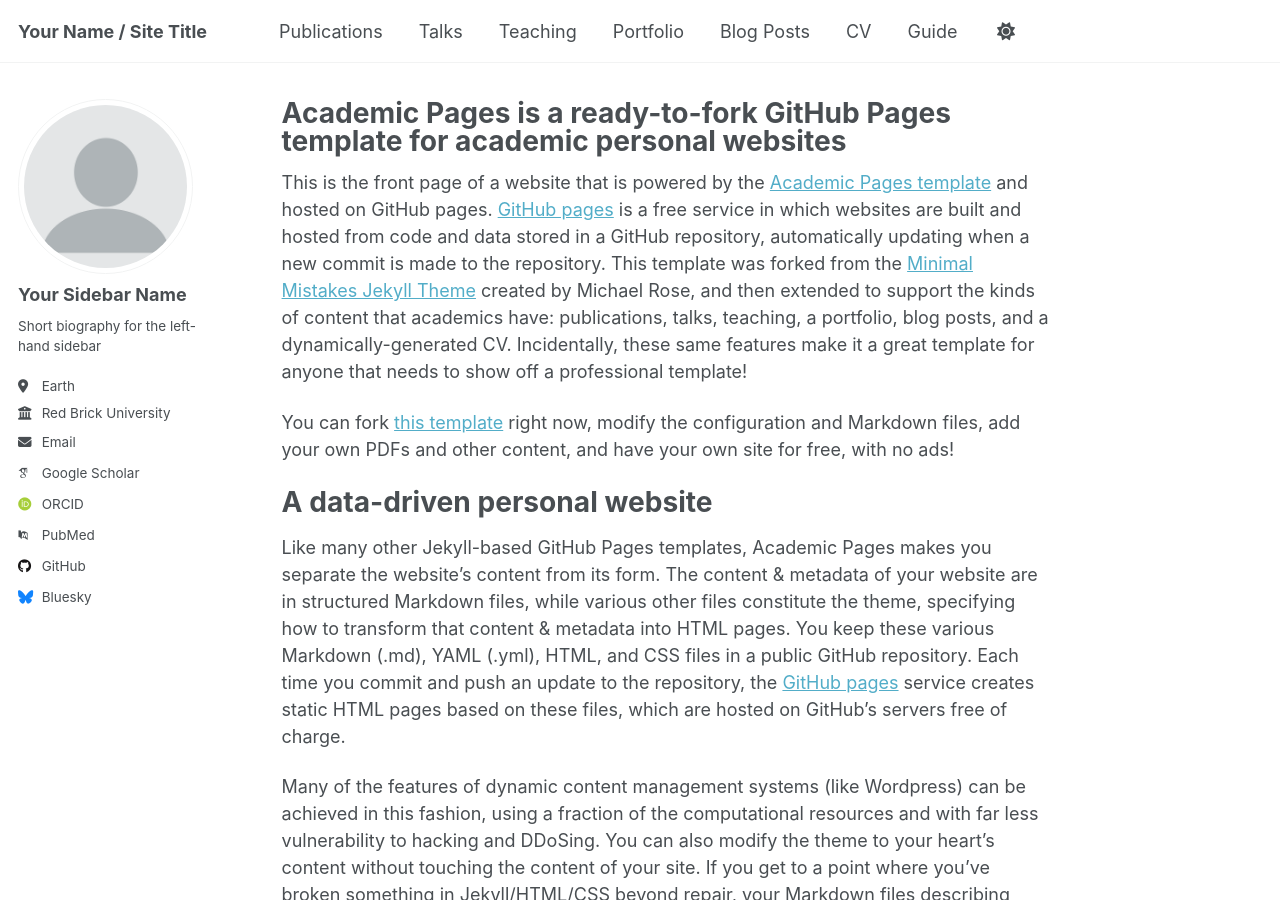
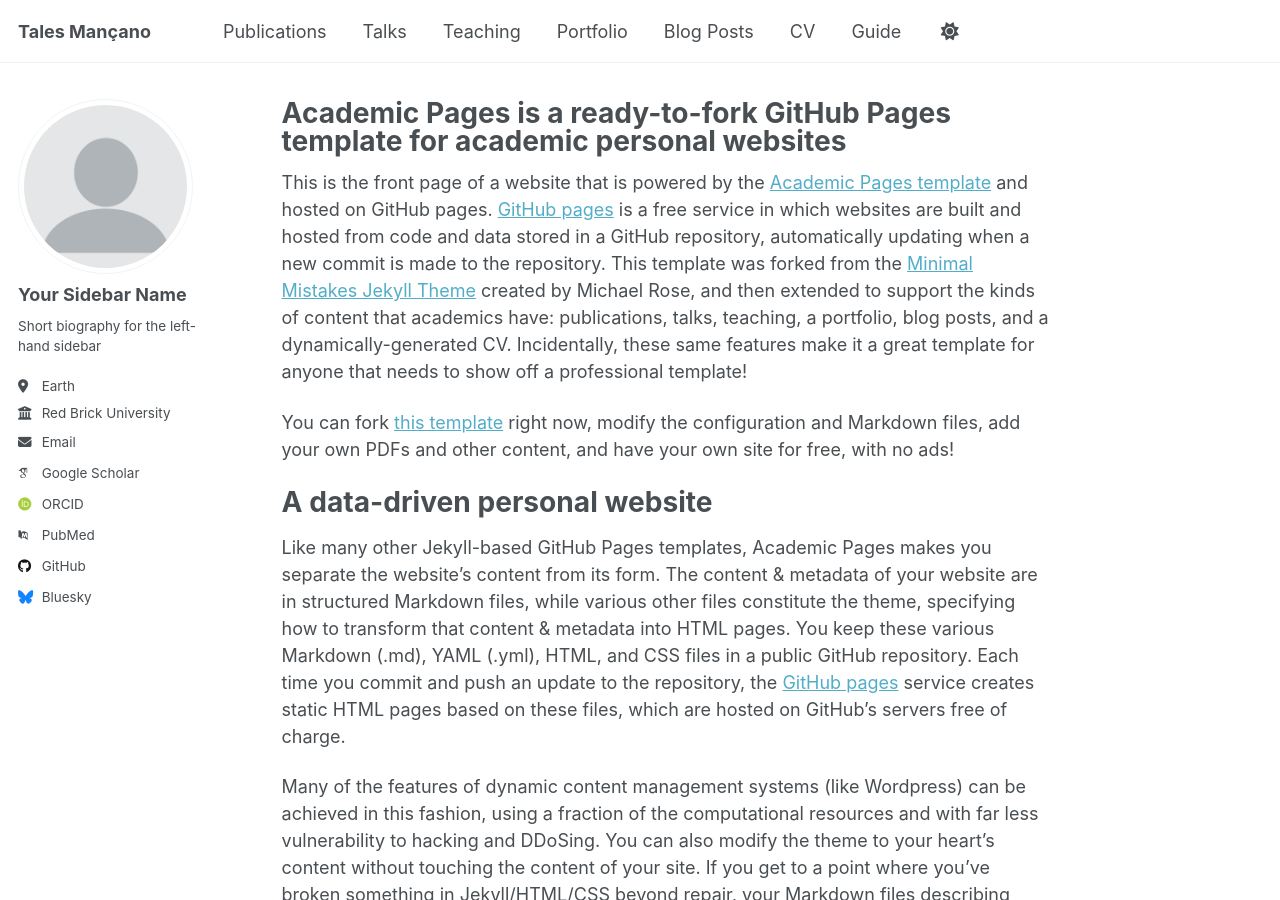
Before and after one commit to mancano-tales/mancano-tales.github.io, a Jekyll site: the page built from _pages/about.md, in a window 1280 px wide and 900 px high. Built offline with Jekyll 4.4.1, drawn with Linux system fonts in a browser that asks for light colours; some web fonts are replaced; a script that is not in the unit is left out.

Commit message:
Atualiza configuração do site e conteúdo

```diff
--- a/_config.yml
+++ b/_config.yml
@@ -9,7 +9,7 @@
 # Basic Site Settings
 locale                   : "en-US"
 site_theme               : "default"
-title                    : "Your Name / Site Title"
+title                    : "Tales Mançano"
 title_separator          : "-"
 name                     : &name "Your Name"
 description              : &description "personal description"
```
